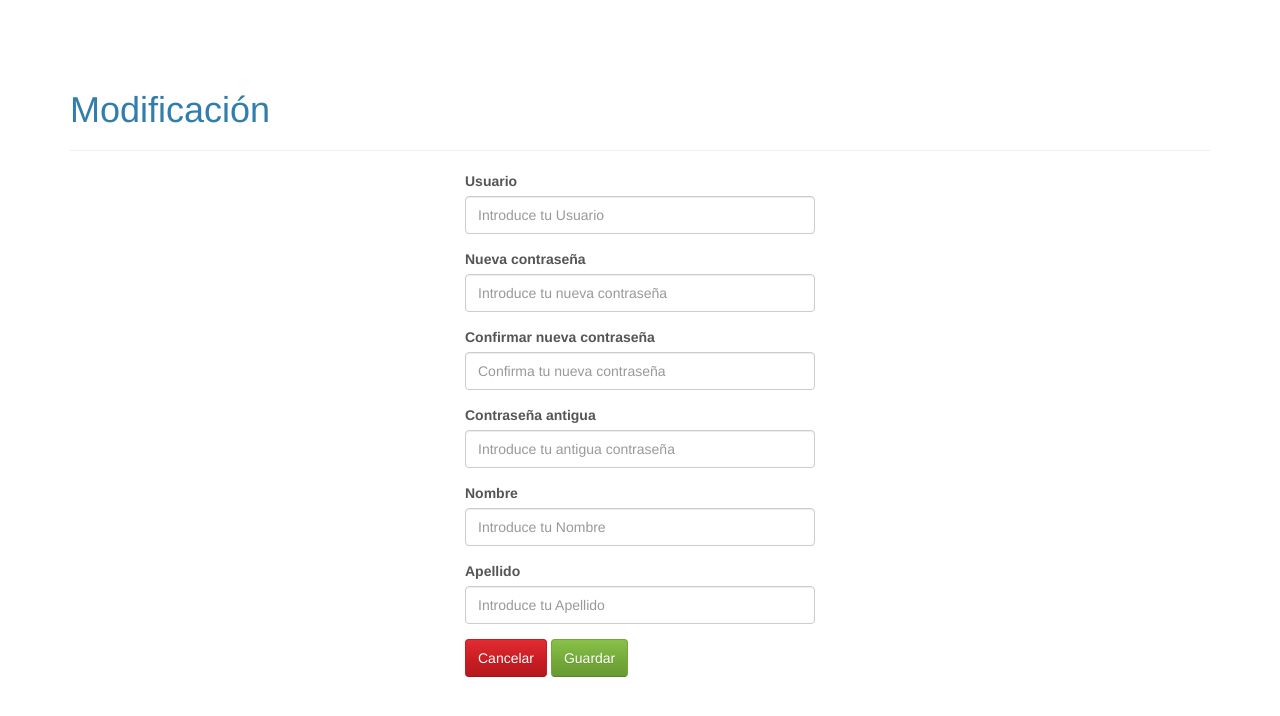
After one commit to fernand0mart1n/Integrador-viejo, a PHP site: page /vista/modificacion.php in a window 1280 px wide. The commit adds this page. Shown: the top 716 px of the page. Run offline with PHP 8.4, Linux system fonts and the light colour scheme.

Commit message:
Se agrega vista modificacion
Falta arreglar varias cosas

```diff
--- a/modelo/usuario.class.php
+++ b/modelo/usuario.class.php
@@ -1,7 +1,11 @@
 <?php
 
 include "conexion.class.php";
-session_start();
+
+if(!isset($_SESSION)){
+		session_start();
+}
+
 
 class Usuario{
 
--- /dev/null
+++ b/vista/modificacion.php
@@ -0,0 +1,82 @@
+<?php
+	if(!isset($_SESSION)){
+		session_start();
+	}
+
+	header("Content-Type: text/html; charset=UTF-8");
+
+?>
+
+<!DOCTYPE html>
+<html>
+<head>
+	<title>Registrarse</title>
+	<meta charset="utf-8">
+	<link href="../librerias/css/bootstrap.min.css" rel="stylesheet" media="screen">
+</head>
+<body>
+
+	<div class="container">
+
+		<h1>Modificación</h1>
+		<hr>
+
+		<div class="col-sm-4"></div>
+
+		<div class="col-sm-4">
+			<fieldset>
+
+				<form role="form" action="../controlador/modificar.php" method="post">
+
+					<div class="form-group">
+					    <label for="usuario">Usuario</label>
+					    <input type="text" name="user" class="form-control" id="usuario" value=""
+					        placeholder="Introduce tu Usuario" required>
+					</div>
+
+				  	<div class="form-group">
+				    	<label for="contraseña1">Nueva contraseña</label>
+				    	<input type="password" name="pass" class="form-control" id="contraseña1" type="password"
+				        	placeholder="Introduce tu nueva contraseña" required>
+				  	</div>
+
+				  	 <div class="form-group">
+				    	<label for="contraseña1">Confirmar nueva contraseña</label>
+				    	<input type="password" name="pass" class="form-control" id="contraseña1" type="password"
+				        	placeholder="Confirma tu nueva contraseña" required>
+				  	</div>
+
+				  	 <div class="form-group">
+				    	<label for="contraseña1">Contraseña antigua</label>
+				    	<input type="password" name="pass" class="form-control" id="contraseña1" type="password"
+				        	placeholder="Introduce tu antigua contraseña" required>
+				  	</div>
+
+				  	<div class="form-group">
+					    <label for="nombre">Nombre</label>
+					    <input type="text" name="nombre" class="form-control" id="nombre"
+					        placeholder="Introduce tu Nombre" required>
+					</div>
+
+					<div class="form-group">
+					    <label for="apellido">Apellido</label>
+					    <input type="text" name="apellido" class="form-control" id="apellido"
+					        placeholder="Introduce tu Apellido" required>
+					</div>
+
+					<input id="action" type="hidden" name="action" value="modificar"/>
+
+				  	<button type="submit" class="btn btn-danger">Cancelar</button>
+				  	<button type="submit" class="btn btn-success">Guardar</button>
+
+				</form>
+
+			</fieldset>
+		</div>
+
+		<div class="col-sm-4"></div>
+
+	</div>
+
+</body>
+</html>
```
